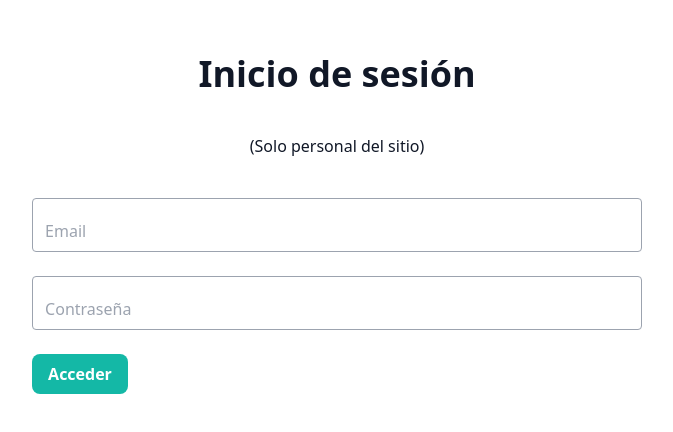
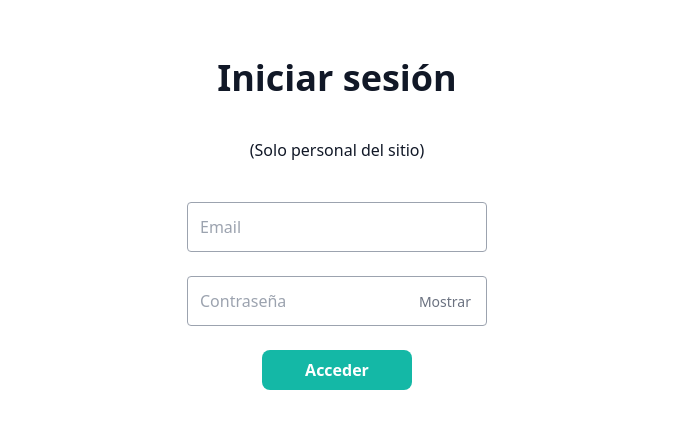
Before and after one commit to mariandrean/NewValue, a React (Vite) app in the folder client/: page /login in a window 1280 px wide. Shown: the part 176-608 px from the top of the page, without its empty margins (303-976 px from the left). Built offline with nearby package versions, Linux system fonts and the light colour scheme.

Commit message:
fix(client-login):fix-style

```diff
--- a/client/src/pages/Login.jsx
+++ b/client/src/pages/Login.jsx
@@ -5,10 +5,14 @@ import { login } from '../services/usersServices.js'
 import { useForm } from 'react-hook-form';
 
 const Login = () => {
-  const { handleSubmit, register, setValue, formState: { errors } } = useForm();
+  const { handleSubmit, register, formState: { errors } } = useForm();
   const [loginError, setLoginError] = useState('');
   const navigate = useNavigate();
   const { setUserAuth, setUser, setUserRole } = useUserContext();
+  const [showPassword, setShowPassword] = useState(false);
+  const togglePasswordVisibility = () => {
+    setShowPassword(!showPassword);
+  };
 
   const handleLogin = async (formData) => {
     try {
@@ -26,18 +30,22 @@ const Login = () => {
 
   return (
     <>
-      <div className="flex flex-col items-center justify-center min-h-screen bg-white-100">
-        <h3 className="text-4xl text-gray-900 mb-10 text-center font-semibold">Inicio de sesión</h3>
+      <div className="flex flex-col items-center justify-center min-h-screen min-w-[500px] bg-white-100">
+        <h3 className="text-4xl text-gray-900 mb-10 text-center font-semibold">Iniciar sesión</h3>
         <h4 className="text-1xl text-gray-900 mb-10 text-center">(Solo personal del sitio)</h4>
-        <form className="space-y-6" onSubmit={handleSubmit(handleLogin)}>
+        <form className="min-w-[300px] gap-6 flex flex-col justify-center" onSubmit={handleSubmit(handleLogin)}>
 
-          <input {...register("email")} className="input border border-gray-400 appearance-none rounded w-full px-3 py-3 pt-5 pb-2 focus focus:border-indigo-600 focus:outline-none active:outline-none active:border-indigo-600" type="email" id="email" placeholder="Email" />
+          <input {...register("email", { required: true })} type="email" id="email" placeholder="Email" required className="input border border-gray-400 appearance-none rounded w-full p-3 focus focus:border-teal-500 focus:outline-none active:outline-none active:border-teal-500" />
 
-          <input {...register("password")} className="input border border-gray-400 appearance-none rounded w-full px-3 py-3 pt-5 pb-2 focus focus:border-indigo-600 focus:outline-none active:outline-none active:border-indigo-600 mb-5" type="password" id="password" placeholder="Contraseña" />
+          <div className="relative">
+            <input {...register("password", { required: true })} type={showPassword ? 'text' : 'password'} id="password" placeholder="Contraseña" required className="input border border-gray-400 appearance-none rounded w-full p-3 focus focus:border-teal-500 focus:outline-none active:outline-none active:border-teal-500" />
+            <button type="button" id="togglePassword" className="absolute text-sm right-0 m-4 text-gray-500" onClick={togglePasswordVisibility}>
+              {showPassword ? 'Ocultar' : 'Mostrar'}
+            </button>
+          </div>
+          {loginError && <p className='text-red-500 text-sm self-center m-0'>Datos incorrectos</p>}
 
-          {loginError && <p className='text-sm'>Datos de ingreso incorrectos</p>}
-
-          <button type="submit" className="bg-teal-500 text-white border-green-900 rounded-lg font-semibold py-2 px-4 hover:bg-teal-800 transition duration-300 ease-in-out mb-10">
+          <button type="submit" className="w-[150px] self-center bg-teal-500 text-white border-green-900 rounded-lg font-semibold py-2 px-4 hover:bg-teal-800 transition duration-300 ease-in-out">
             Acceder
           </button>
 
```
